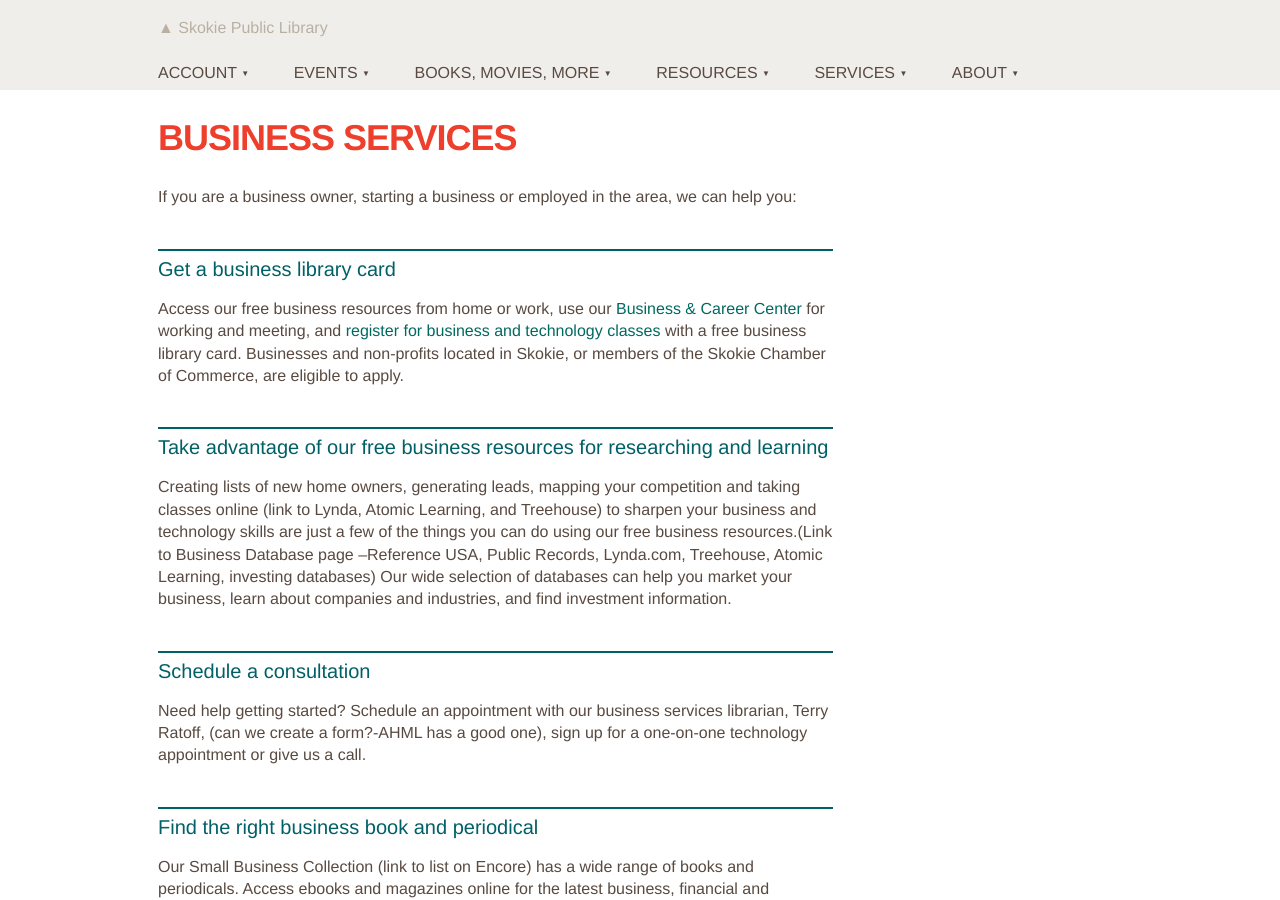
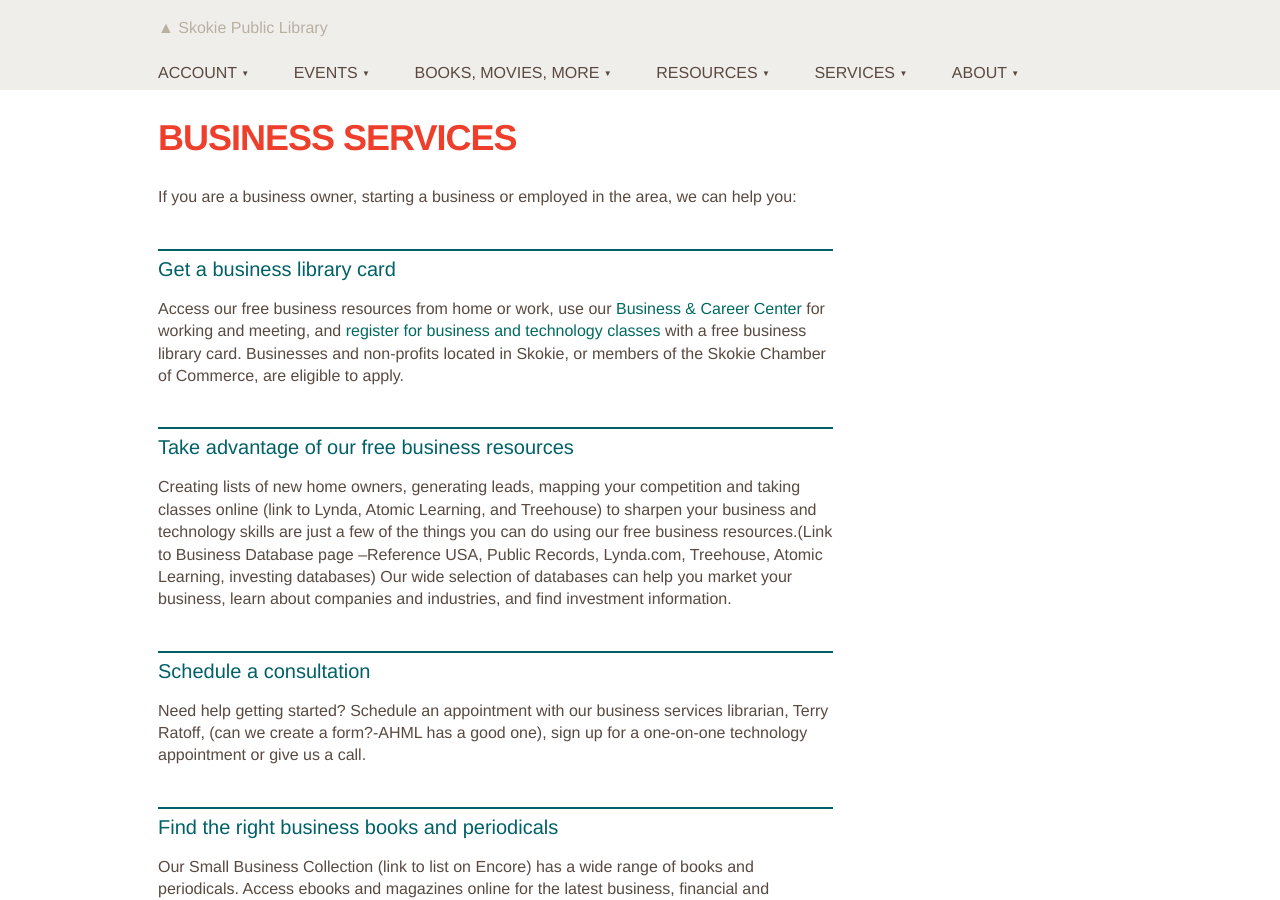
Before and after one commit to skokielibrary/spl-content, a Jekyll site: the page built from _content/terry/services--business-services.markdown, in a window 1280 px wide and 900 px high. Built offline with Jekyll 4.4.1, drawn with Linux system fonts in a browser that asks for light colours.

Commit message:
Updated services--business-services.markdown

```diff
--- a/_content/terry/services--business-services.markdown
+++ b/_content/terry/services--business-services.markdown
@@ -9,13 +9,13 @@ If you are a business owner, starting a business or employed in the area, we can
 ##Get a business library card
 Access our free business resources from home or work, use our [Business & Career Center](link to Business and Career center page) for working and meeting, and [register for business and technology classes](Evanced limited to business and technology classes) with a free business library card. Businesses and non-profits located in Skokie, or members of the Skokie Chamber of Commerce, are eligible to apply.
 
-##Take advantage of our free business resources for researching and learning
+##Take advantage of our free business resources
 Creating lists of new home owners, generating leads, mapping your competition and taking classes online (link to Lynda, Atomic Learning, and Treehouse) to sharpen your business and technology skills are just a few of the things you can do using our free business resources.(Link to Business Database page –Reference USA, Public Records, Lynda.com, Treehouse, Atomic Learning, investing databases) Our wide selection of databases can help you market your business, learn about companies and industries, and find investment information.
 
 ##Schedule a consultation
 Need help getting started? Schedule an appointment with our business services librarian, Terry Ratoff, (can we create a form?-AHML has a good one), sign up for a one-on-one technology appointment or give us a call.
 
-##Find the right business book and periodical
+##Find the right business books and periodicals
 Our Small Business Collection (link to list on Encore) has a wide range of books and periodicals. Access ebooks and magazines online for the latest business, financial and technology information. (link to Safari books, books 24x7, Lexisnexis, factiva, zinio)
 
 ##Learn to use technology and equipment
```
